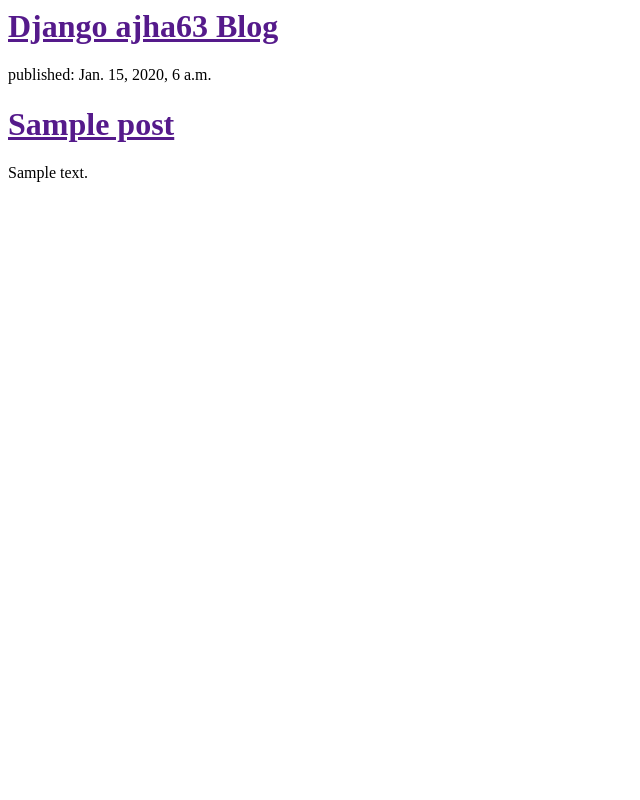
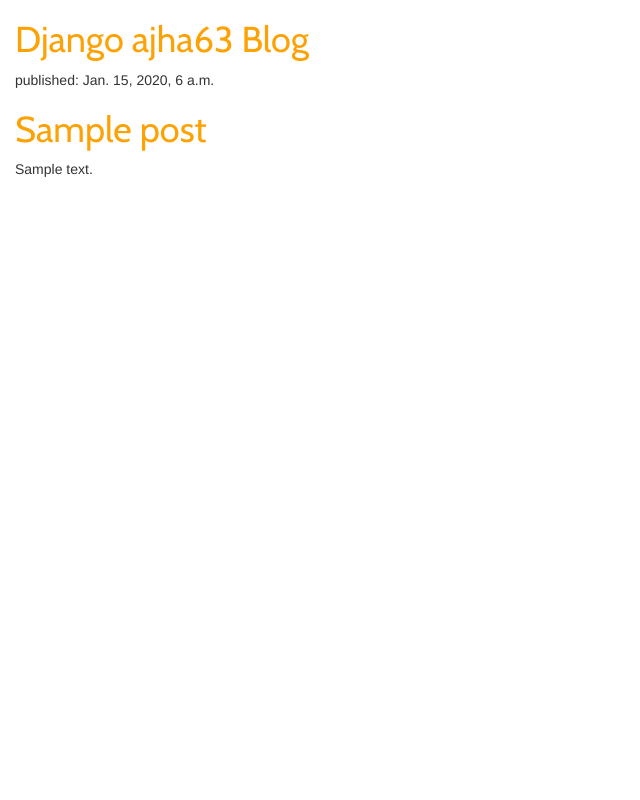
Before and after one commit to ajha63/ajha.work, a Django app: template blog/templates/blog/post_list.html in a window 1280 px wide. Shown: the whole page, without its empty margins (0-640 px from the left). Run offline with Django 3.2, Linux system fonts and the light colour scheme; the template is opened without the code that fills it: values that come from a table or form of the project are taken from there, others are empty; tables that the repository leaves empty hold one stand-in row (values such as "Sample post"); some libraries are stand-ins or nearby versions.

Commit message:
Add bootstrap and css

```diff
--- /dev/null
+++ b/blog/static/css/blog.css
@@ -0,0 +1,8 @@
+body {
+    padding-left: 15px;
+}
+
+h1 a {
+    color: #FCA205;
+    font-family: 'Cabin', sans-serif;
+}
--- a/blog/templates/blog/post_list.html
+++ b/blog/templates/blog/post_list.html
@@ -1,6 +1,11 @@
+{% load staticfiles %}
 <html>
     <head>
         <title>ajha63's blog</title>
+        <link rel="stylesheet" href="//maxcdn.bootstrapcdn.com/bootstrap/3.2.0/css/bootstrap.min.css">
+        <link rel="stylesheet" href="//maxcdn.bootstrapcdn.com/bootstrap/3.2.0/css/bootstrap-theme.min.css">
+        <link rel="stylesheet" href="{% static 'css/blog.css' %}">
+        <link href="https://fonts.googleapis.com/css?family=Cabin&subset=latin-ext" rel="stylesheet">
     </head>
     <body>
       <div>
```
